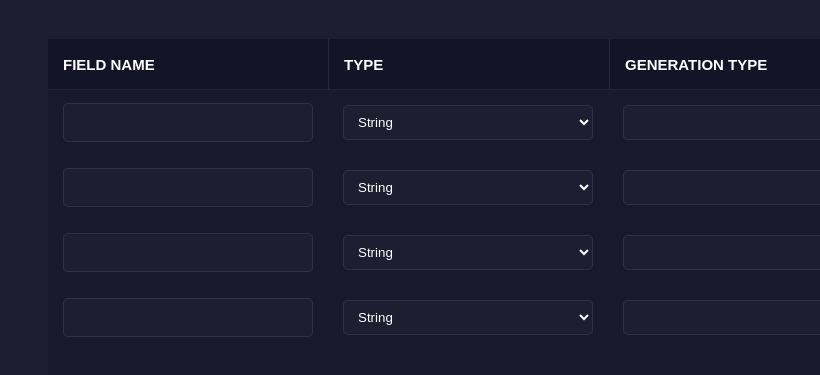
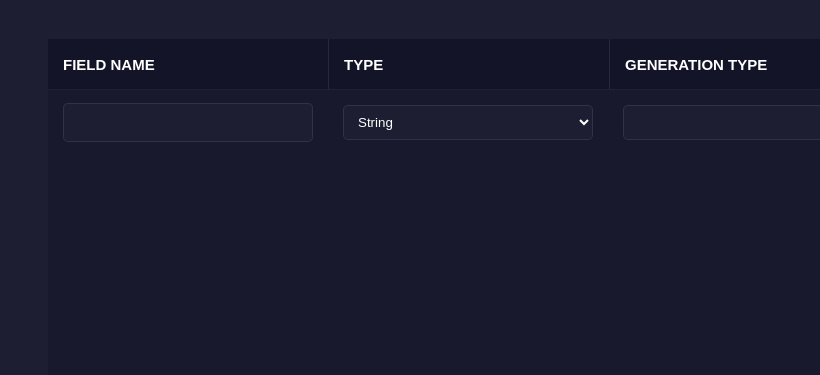
Before and after one commit to dellarosamarco/Json-Generator, a React (Create React App) app: page / in a window 1280 px wide. Shown: the part 161-536 px from the top of the page, without its empty margins (460-1280 px from the left). Built offline with nearby package versions, Linux system fonts and the light colour scheme.

Commit message:
feat: setup fields recursion

```diff
--- a/src/Editor/JsonBuilder/JsonBuilder.tsx
+++ b/src/Editor/JsonBuilder/JsonBuilder.tsx
@@ -6,9 +6,6 @@ export default function JsonBuilder(){
         <div className="json-builder">
             <JsonBuilderField isHeader={true}></JsonBuilderField>
             <JsonBuilderField></JsonBuilderField>
-            <JsonBuilderField></JsonBuilderField>
-            <JsonBuilderField></JsonBuilderField>
-            <JsonBuilderField></JsonBuilderField>
         </div>
     );
 }
--- a/src/Editor/JsonBuilder/JsonBuilderField/JsonBuilderField.tsx
+++ b/src/Editor/JsonBuilder/JsonBuilderField/JsonBuilderField.tsx
@@ -1,7 +1,7 @@
 import { useState } from "react";
 import { Field } from "../../interfaces/Field.interface";
 import { Header } from "../../interfaces/Header.interface";
-import { FieldTypeInterface, fieldTypes } from "../../models/FieldType.model";
+import { FieldType, FieldTypeInterface, fieldTypes } from "../../models/FieldType.model";
 
 const headers : Header = {
     titles : ['FIELD NAME', 'TYPE','GENERATION TYPE', 'VALUE']
@@ -10,7 +10,8 @@ const headers : Header = {
 export default function JsonBuilderField(props : any){
     const [field, setField] = useState({
         fieldName : '',
-        value : ''
+        value : '',
+        type : ''
     } as Field);
 
     function onEditFieldName(event : any){
@@ -27,11 +28,19 @@ export default function JsonBuilderField(props : any){
         });
     }
 
+    function onEditFieldType(event : any){
+        setField({
+            ...field,
+            type : event.target.value
+        });
+    }
+
     const rowPrefix = props.isHeader ? "json-builder-row__header" : "json-builder-row__field";
     const cellPrefix = rowPrefix + "__cell";
     const cellTitlePrefix = cellPrefix + "-title";
 
     return (
+        <>
             <div className={"json-builder-row " + rowPrefix}>
                 {
                     props.isHeader ? headers.titles.map((title : string) => {
@@ -47,11 +56,11 @@ export default function JsonBuilderField(props : any){
                             </div>
 
                             <div className={cellPrefix}>
-                            <select>
+                                <select onChange={(e) => onEditFieldType(e)}>
                                     {
                                         fieldTypes.map((fieldType : FieldTypeInterface) => {
                                             return (
-                                            <option>{fieldType.fieldName}</option>
+                                                <option key={fieldType.fieldType} value={fieldType.fieldType}>{fieldType.fieldName}</option>
                                             )
                                         })
                                     }
@@ -69,5 +78,10 @@ export default function JsonBuilderField(props : any){
                     )
                 }
             </div>
+
+            {
+                field.type == FieldType.OBJECT ? <JsonBuilderField></JsonBuilderField> : <></>
+            }
+        </>
     );
 }
--- a/src/Editor/interfaces/Field.interface.ts
+++ b/src/Editor/interfaces/Field.interface.ts
@@ -1,3 +1,5 @@
+import { FieldTypeInterface } from "../models/FieldType.model";
+
 export interface Field{
     fieldName? : string;
     type? : string;
```
Lines whose indentation alone changed are shown as unchanged.
